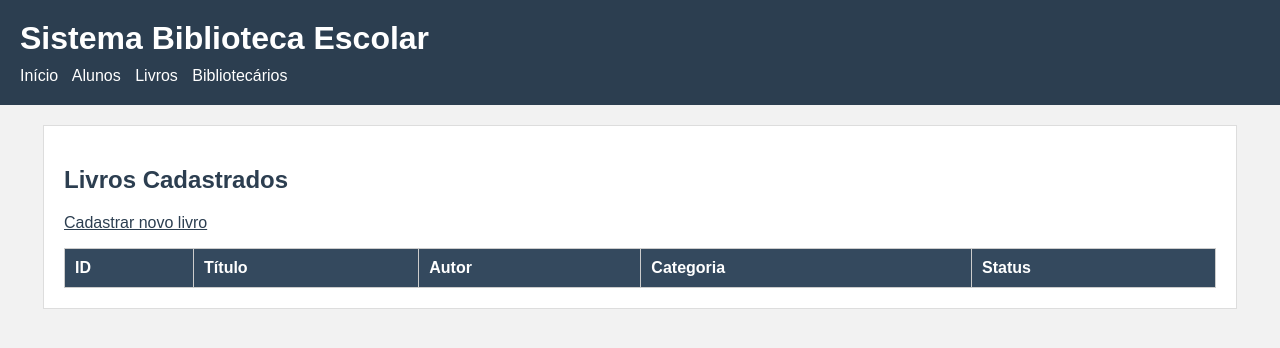
After one commit to matheusconsolari/projeto_biblioteca, a Flask app: page /livros in a window 1280 px wide. The commit adds this page. Shown: the top 348 px of the page. Run offline with Flask 3, Linux system fonts and the light colour scheme; data that the repository does not hold is empty.

Commit message:
livros e bibliotecarios

```diff
--- a/app.py
+++ b/app.py
@@ -77,5 +77,127 @@ def cadastrar_aluno():
         return f"Erro ao cadastrar aluno: {erro}"
 
 
+# Rotas para livros
+@app.route("/livros")
+def listar_livros():
+    try:
+        conexao = conectar()
+        cursor = conexao.cursor(dictionary=True)
+
+
+        cursor.execute("SELECT * FROM livro")
+        livros = cursor.fetchall()
+
+
+        cursor.close()
+        conexao.close()
+
+
+        return render_template("livros.html", livros=livros)
+    except Exception as erro:
+        return f"Erro ao listar livros: {erro}"
+
+
+@app.route("/livros/novo")
+def formulario_livro():
+    return render_template("livro_form.html")
+
+
+@app.route("/livros/cadastrar", methods=["POST"])
+def cadastrar_livro():
+    try:
+        titulo = request.form["titulo"]
+        autor = request.form["autor"]
+        categoria = request.form["categoria"]
+
+
+        conexao = conectar()
+        cursor = conexao.cursor()
+
+
+        sql = """
+            INSERT INTO livro (titulo, autor, categoria, status)
+            VALUES (%s, %s, %s, %s)
+        """
+
+
+        valores = (titulo, autor, categoria, "Disponível")
+
+
+        cursor.execute(sql, valores)
+        conexao.commit()
+
+
+        cursor.close()
+        conexao.close()
+
+
+        return redirect("/livros")
+
+
+    except Exception as erro:
+        return f"Erro ao cadastrar livro: {erro}"
+
+# Rotas para biliotecario
+@app.route("/bibliotecarios")
+def listar_bibliotecarios():
+    try:
+        conexao = conectar()
+        cursor = conexao.cursor(dictionary=True)
+
+
+        cursor.execute("SELECT * FROM bibliotecario")
+        bibliotecarios = cursor.fetchall()
+
+
+        cursor.close()
+        conexao.close()
+
+
+        return render_template("bibliotecarios.html", bibliotecarios=bibliotecarios)
+
+
+    except Exception as erro:
+        return f"Erro ao listar bibliotecários: {erro}"
+
+@app.route("/bibliotecarios/novo")
+def formulario_bibliotecario():
+    return render_template("bibliotecario_form.html")
+
+@app.route("/bibliotecarios/cadastrar", methods=["POST"])
+def cadastrar_bibliotecario():
+    try:
+        nome = request.form["nome"]
+        email = request.form["email"]
+
+
+        conexao = conectar()
+        cursor = conexao.cursor()
+
+
+        sql = """
+            INSERT INTO bibliotecario (nome, email)
+            VALUES (%s, %s)
+        """
+
+
+        valores = (nome, email)
+
+
+        cursor.execute(sql, valores)
+        conexao.commit()
+
+
+        cursor.close()
+        conexao.close()
+
+
+        return redirect("/bibliotecarios")
+
+
+    except Exception as erro:
+        return f"Erro ao cadastrar bibliotecário: {erro}"
+
+
 if __name__ == "__main__":
     app.run(debug=True)
--- a/templates/base.html
+++ b/templates/base.html
@@ -21,6 +21,8 @@
         <nav>
             <a href="/">Início</a>
             <a href="/alunos">Alunos</a>
+            <a href="/livros">Livros</a>
+            <a href="/bibliotecarios">Bibliotecários</a>
         </nav>
     </header>
 
--- /dev/null
+++ b/templates/livros.html
@@ -0,0 +1,41 @@
+{% extends "base.html" %}
+
+
+{% block conteudo %}
+
+
+<h2>Livros Cadastrados</h2>
+
+
+<p>
+    <a href="/livros/novo">Cadastrar novo livro</a>
+</p>
+
+
+<table>
+    <thead>
+        <tr>
+            <th>ID</th>
+            <th>Título</th>
+            <th>Autor</th>
+            <th>Categoria</th>
+            <th>Status</th>
+        </tr>
+    </thead>
+
+
+    <tbody>
+        {% for livro in livros %}
+        <tr>
+            <td>{{ livro.id_livro }}</td>
+            <td>{{ livro.titulo }}</td>
+            <td>{{ livro.autor }}</td>
+            <td>{{ livro.categoria }}</td>
+            <td>{{ livro.status }}</td>
+        </tr>
+        {% endfor %}
+    </tbody>
+</table>
+
+
+{% endblock %}
```
Also changed, not shown: templates/aluno_form.html (+26 -26 lines), templates/bibliotecario_form.html (added, +33 -0 lines), templates/bibliotecarios.html (added, +37 -0 lines), templates/livro_form.html (added, +37 -0 lines).
